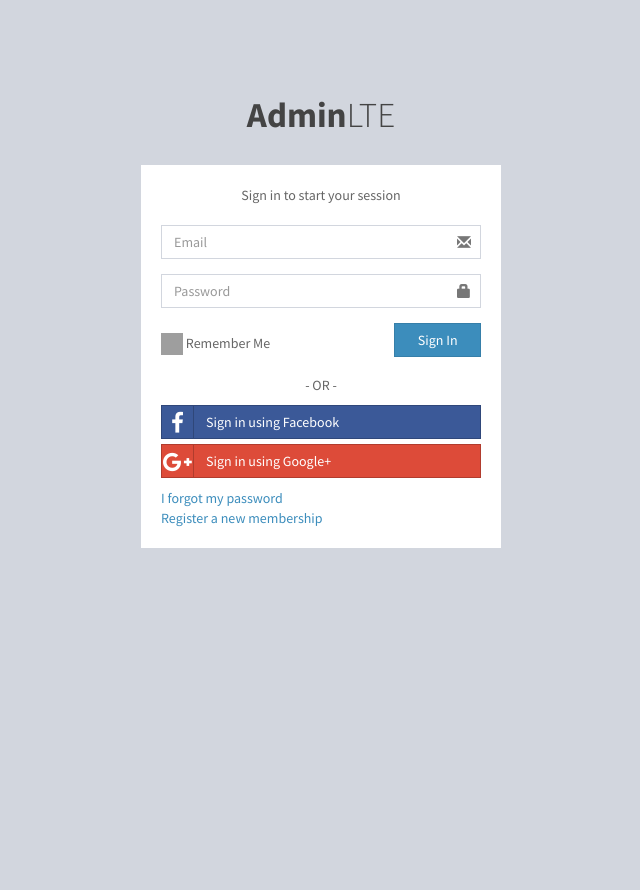
After one commit to dmadan27/framework-oop, a PHP site: the page made by app/views/login.php in a window 1280 px wide. The commit adds this page. Shown: the whole page, without its empty margins (319-959 px from the left). Run offline with PHP 8.4, Linux system fonts and the light colour scheme; the template is opened without the code that fills it, so the values that code supplies are empty; some libraries are stand-ins or nearby versions; grey boxes are pictures that could not be loaded.

Commit message:
views
=> perapihan code

```diff
--- a/app/views/layout/sidebar.php
+++ b/app/views/layout/sidebar.php
@@ -6,12 +6,12 @@
       	<div class="user-panel">
         	<div class="pull-left image">+
 
-          		<img src="dist/img/user2-160x160.jpg" class="img-circle" alt="User Image">
+          		<img src="<?= BASE_URL."assets/dist/img/user2-160x160.jpg"; ?>" class="img-circle" alt="User Image">
         	</div>
         	<div class="pull-left info">
           		<p>Alexander Pierce</p>
           		<!-- Status -->
-          		<a href="#"><i class="fa fa-circle text-success"></i> Online</a>
+          		<a href="javascript:void(0)"><i class="fa fa-circle text-success"></i> Online</a>
         	</div>
       	</div>
 
--- /dev/null
+++ b/app/views/login.php
@@ -0,0 +1,95 @@
+<!DOCTYPE html>
+<html>
+	<head>
+	  	<meta charset="utf-8">
+	  	<meta http-equiv="X-UA-Compatible" content="IE=edge">
+	  	<title>AdminLTE 2 | Log in</title>
+	  	<!-- Tell the browser to be responsive to screen width -->
+	  	<meta content="width=device-width, initial-scale=1, maximum-scale=1, user-scalable=no" name="viewport">
+	  	<!-- Bootstrap 3.3.7 -->
+	  	<link rel="stylesheet" href="<?= BASE_URL."assets/bower_components/bootstrap/dist/css/bootstrap.min.css"; ?>">
+	  	<!-- Font Awesome -->
+	  	<link rel="stylesheet" href="<?= BASE_URL."assets/bower_components/font-awesome/css/font-awesome.min.css"; ?>">
+	  	<!-- Ionicons -->
+	  	<link rel="stylesheet" href="<?= BASE_URL."assets/bower_components/Ionicons/css/ionicons.min.css"; ?>">
+	  	<!-- Theme style -->
+	  	<link rel="stylesheet" href="<?= BASE_URL."assets/dist/css/AdminLTE.min.css"; ?>">
+	  	<!-- iCheck -->
+	  	<link rel="stylesheet" href="<?= BASE_URL."assets/plugins/iCheck/square/blue.css" ?>">
+
+	  	<!-- HTML5 Shim and Respond.js IE8 support of HTML5 elements and media queries -->
+	  	<!-- WARNING: Respond.js doesn't work if you view the page via file:// -->
+	  	<!--[if lt IE 9]>
+	  	<script src="https://oss.maxcdn.com/html5shiv/3.7.3/html5shiv.min.js"></script>
+	  	<script src="https://oss.maxcdn.com/respond/1.4.2/respond.min.js"></script>
+	  	<![endif]-->
+
+	  	<!-- Google Font -->
+	  	<link rel="stylesheet" href="https://fonts.googleapis.com/css?family=Source+Sans+Pro:300,400,600,700,300italic,400italic,600italic">
+	</head>
+	<body class="hold-transition login-page">
+		<div class="login-box">
+		  	<div class="login-logo">
+		    	<a href="../../index2.html"><b>Admin</b>LTE</a>
+		  	</div>
+		  	<!-- /.login-logo -->
+		  	<div class="login-box-body">
+		    	<p class="login-box-msg">Sign in to start your session</p>
+
+		    	<form action="<?= BASE_URL."login"; ?>" method="POST">
+		      		<div class="form-group has-feedback">
+		        		<input type="text" name="user" class="form-control" placeholder="Email">
+		        		<span class="glyphicon glyphicon-envelope form-control-feedback"></span>
+		      		</div>
+		      		<div class="form-group has-feedback">
+		        		<input type="password" name="pass" class="form-control" placeholder="Password">
+		        		<span class="glyphicon glyphicon-lock form-control-feedback"></span>
+		      		</div>
+		      		<div class="row">
+		        		<div class="col-xs-8">
+		          			<div class="checkbox icheck">
+		            			<label>
+		              				<input type="checkbox"> Remember Me
+		            			</label>
+		          			</div>
+		        		</div>
+		        		<!-- /.col -->
+		        		<div class="col-xs-4">
+		          			<button type="submit" class="btn btn-primary btn-block btn-flat">Sign In</button>
+		        		</div>
+		        		<!-- /.col -->
+		      		</div>
+		    	</form>
+
+		    	<div class="social-auth-links text-center">
+		      		<p>- OR -</p>
+		      		<a href="#" class="btn btn-block btn-social btn-facebook btn-flat"><i class="fa fa-facebook"></i> Sign in using Facebook</a>
+		      		<a href="#" class="btn btn-block btn-social btn-google btn-flat"><i class="fa fa-google-plus"></i> Sign in using Google+</a>
+		    	</div>
+		    	<!-- /.social-auth-links -->
+
+		    	<a href="#">I forgot my password</a><br>
+		    	<a href="register.html" class="text-center">Register a new membership</a>
+
+		  	</div>
+		  	<!-- /.login-box-body -->
+		</div>
+		<!-- /.login-box -->
+
+		<!-- jQuery 3 -->
+		<script src="<?= BASE_URL."assets/bower_components/jquery/dist/jquery.min.js"; ?>"></script>
+		<!-- Bootstrap 3.3.7 -->
+		<script src="<?= BASE_URL."assets/bower_components/bootstrap/dist/js/bootstrap.min.js"; ?>"></script>
+		<!-- iCheck -->
+		<script src="<?= BASE_URL."assets/plugins/iCheck/icheck.min.js"; ?>"></script>
+		<script>
+		  	$(function () {
+		    	$('input').iCheck({
+		      		checkboxClass: 'icheckbox_square-blue',
+		      		radioClass: 'iradio_square-blue',
+		      		increaseArea: '20%' /* optional */
+		    	});
+	 	 	});
+		</script>
+	</body>
+</html>
```
Also changed, not shown: app/views/error.php (added, +59 -0 lines), app/views/layout/header.php (+19 -19 lines), assets/index.php (deleted, +0 -14 lines), index.php (+7 -0 lines).
